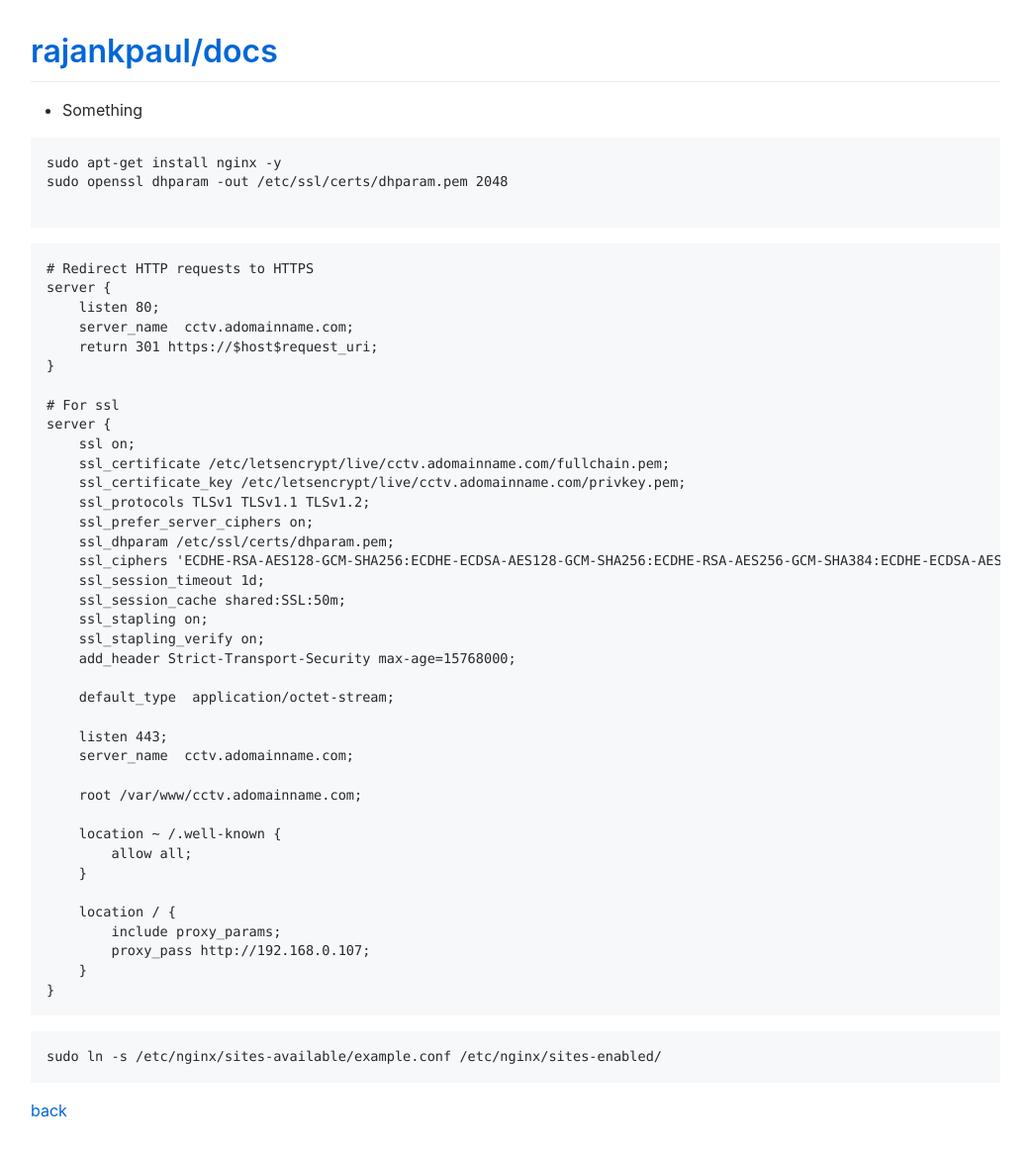
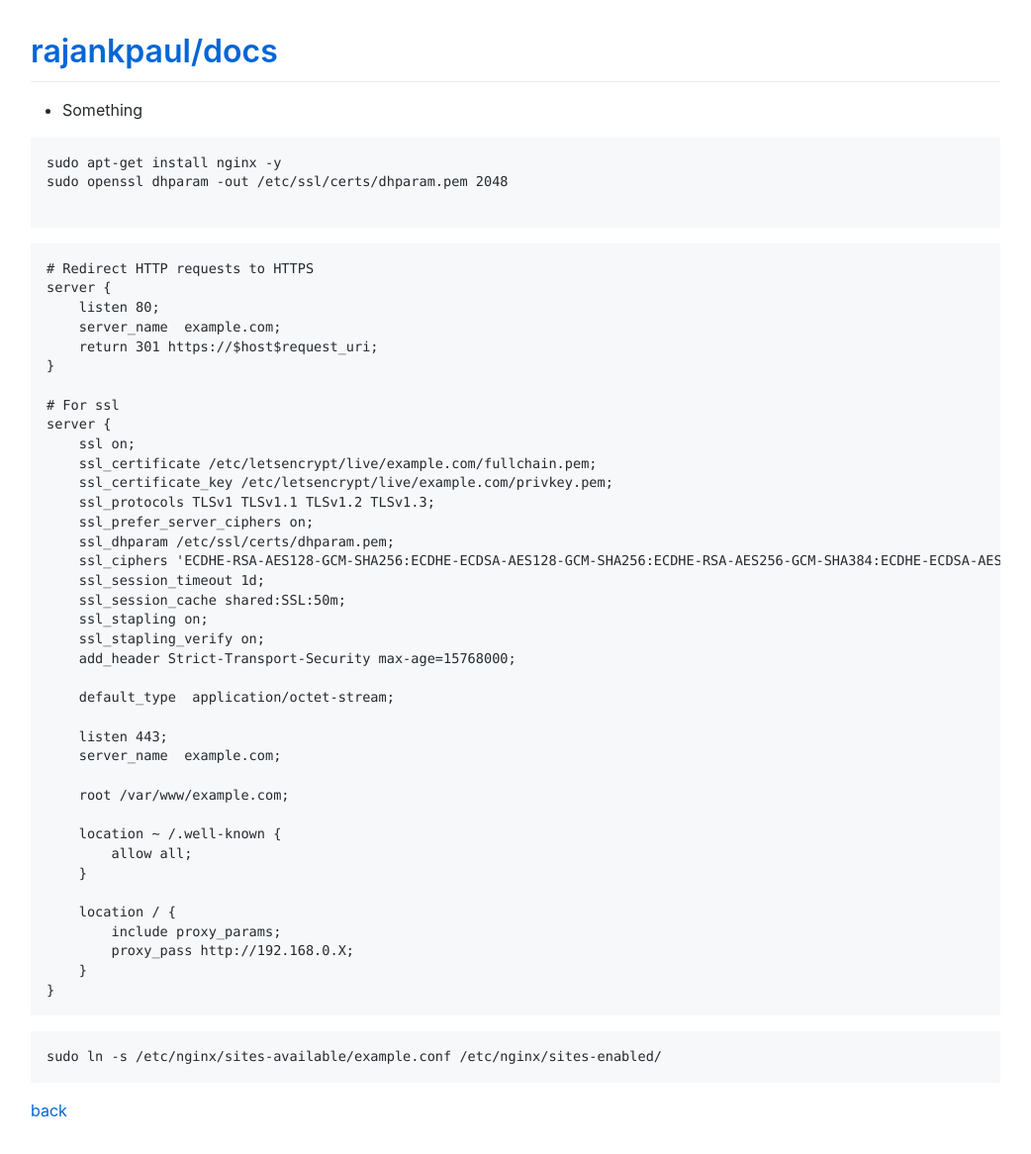
Before and after one commit to rajankpaul/docs, a Jekyll site: the page built from tutorials/linux/nginx/index.md, in a window 1280 px wide. Shown: the whole page at 99% size, without its empty margins (119-1161 px from the left). Built offline with Jekyll 4.4.1, drawn with Linux system fonts in a browser that asks for light colours; comment, search, counter and statistics services are not loaded.

Commit message:
Update index.md

````diff
--- a/tutorials/linux/nginx/index.md
+++ b/tutorials/linux/nginx/index.md
@@ -15,16 +15,16 @@ sudo openssl dhparam -out /etc/ssl/certs/dhparam.pem 2048
 # Redirect HTTP requests to HTTPS
 server {
     listen 80;
-    server_name  cctv.adomainname.com;
+    server_name  example.com;
     return 301 https://$host$request_uri;
 }
 
 # For ssl
 server {
     ssl on;
-    ssl_certificate /etc/letsencrypt/live/cctv.adomainname.com/fullchain.pem;
-    ssl_certificate_key /etc/letsencrypt/live/cctv.adomainname.com/privkey.pem;
-    ssl_protocols TLSv1 TLSv1.1 TLSv1.2;
+    ssl_certificate /etc/letsencrypt/live/example.com/fullchain.pem;
+    ssl_certificate_key /etc/letsencrypt/live/example.com/privkey.pem;
+    ssl_protocols TLSv1 TLSv1.1 TLSv1.2 TLSv1.3;
     ssl_prefer_server_ciphers on;
     ssl_dhparam /etc/ssl/certs/dhparam.pem;
     ssl_ciphers 'ECDHE-RSA-AES128-GCM-SHA256:ECDHE-ECDSA-AES128-GCM-SHA256:ECDHE-RSA-AES256-GCM-SHA384:ECDHE-ECDSA-AES256-GCM-SHA384:DHE-RSA-AES128-GCM-SHA256:DHE-DSS-AES128-GCM-SHA256:kEDH+AESGCM:ECDHE-RSA-AES128-SHA256:ECDHE-ECDSA-AES128-SHA256:ECDHE-RSA-AES128-SHA:ECDHE-ECDSA-AES128-SHA:ECDHE-RSA-AES256-SHA384:ECDHE-ECDSA-AES256-SHA384:ECDHE-RSA-AES256-SHA:ECDHE-ECDSA-AES256-SHA:DHE-RSA-AES128-SHA256:DHE-RSA-AES128-SHA:DHE-DSS-AES128-SHA256:DHE-RSA-AES256-SHA256:DHE-DSS-AES256-SHA:DHE-RSA-AES256-SHA:AES128-GCM-SHA256:AES256-GCM-SHA384:AES128-SHA256:AES256-SHA256:AES128-SHA:AES256-SHA:AES:CAMELLIA:DES-CBC3-SHA:!aNULL:!eNULL:!EXPORT:!DES:!RC4:!MD5:!PSK:!aECDH:!EDH-DSS-DES-CBC3-SHA:!EDH-RSA-DES-CBC3-SHA:!KRB5-DES-CBC3-SHA';
@@ -37,9 +37,9 @@ server {
     default_type  application/octet-stream;
 
     listen 443;
-    server_name  cctv.adomainname.com;
+    server_name  example.com;
 
-    root /var/www/cctv.adomainname.com;
+    root /var/www/example.com;
 
     location ~ /.well-known {
         allow all;
@@ -47,7 +47,7 @@ server {
 
     location / {
         include proxy_params;
-        proxy_pass http://192.168.0.107;
+        proxy_pass http://192.168.0.X;
     }
 }
 ```
````
